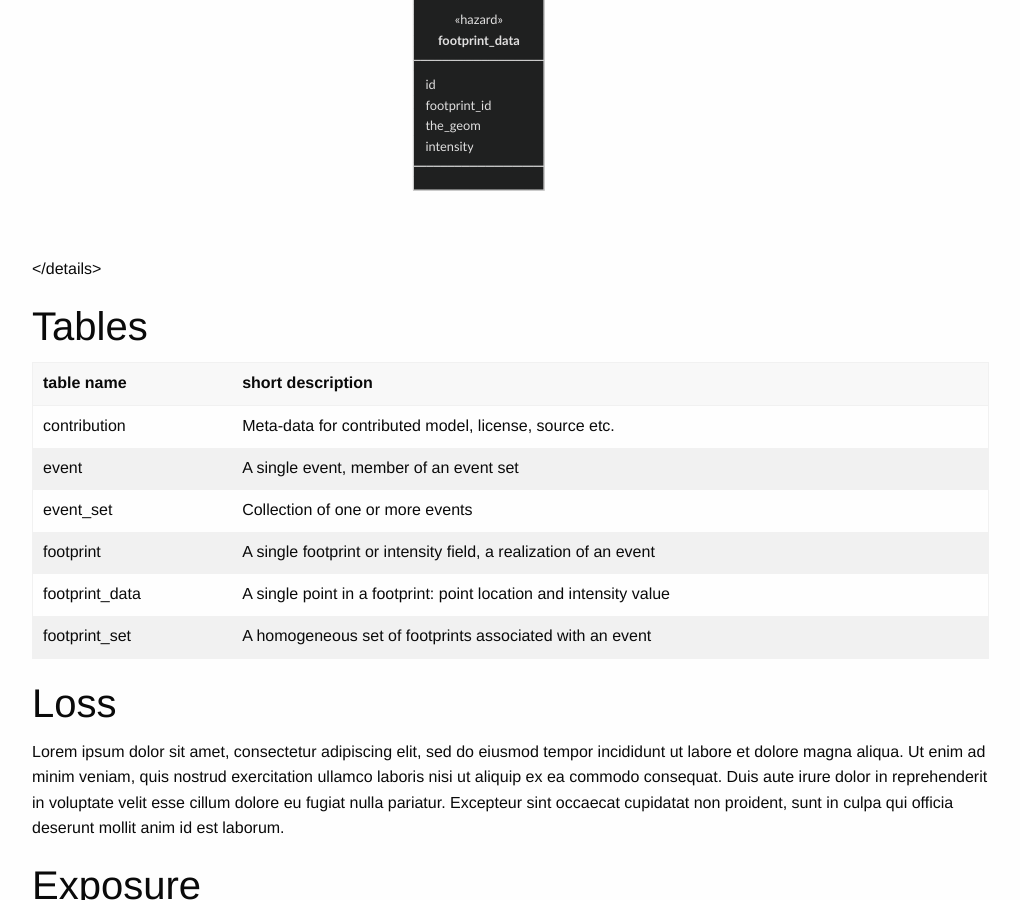
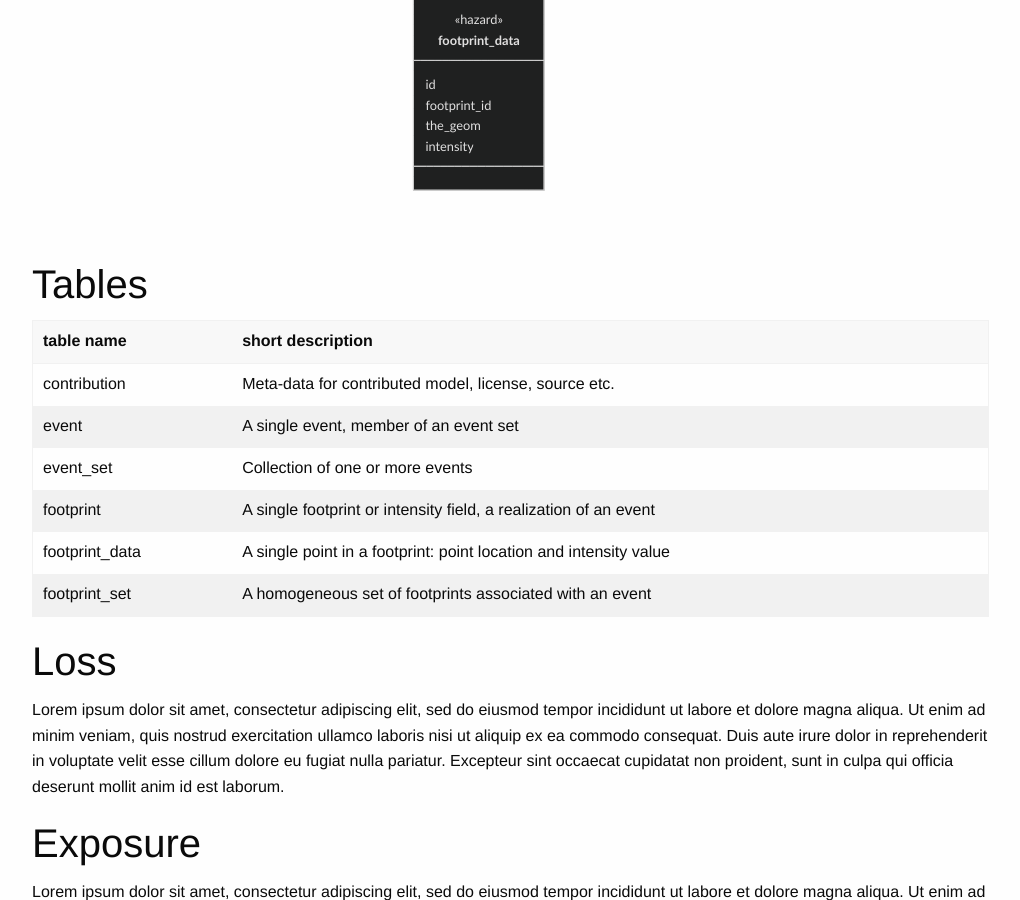
Before and after one commit to GFDRR/risk-data-library.github.io, a Jekyll site: the page built from schemas.md, in a window 1280 px wide and 900 px high, scrolled down 2242 px. Shown: the whole window, without its empty margins (122-1142 px from the left). Built offline with Jekyll 4.4.1, drawn with Linux system fonts in a browser that asks for light colours; nearby versions of some CDN libraries.

Commit message:
Fix per linna feedback

````diff
--- a/schemas.md
+++ b/schemas.md
@@ -141,9 +141,6 @@ classDiagram
     link hazard_type "/" "To be determined"
 ```
 
-
-</details>
-
 ## Tables
 
 | table name     | short description                                                 |
````
Also changed, not shown: _components/future-content.md (+0 -1 lines).
